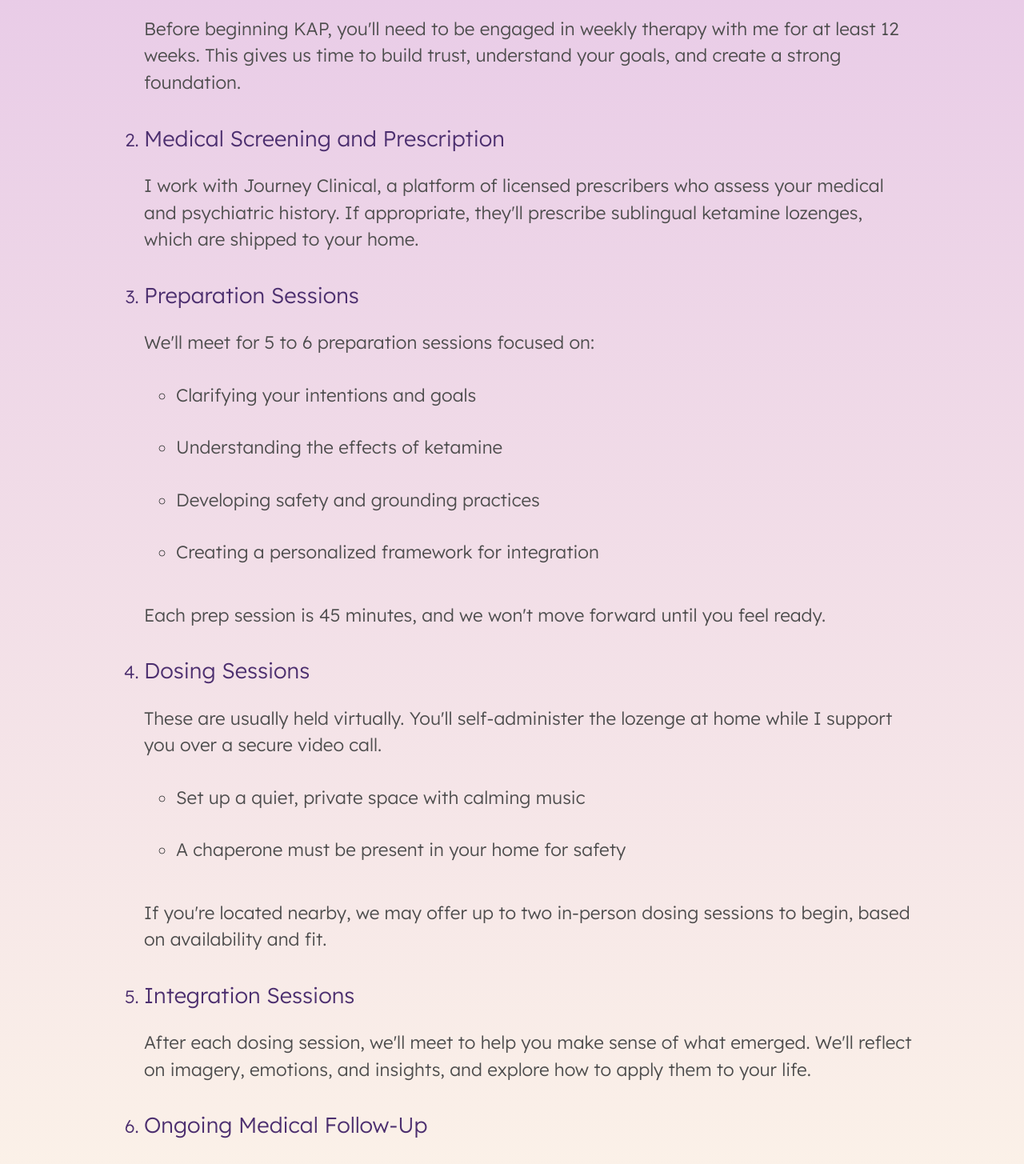
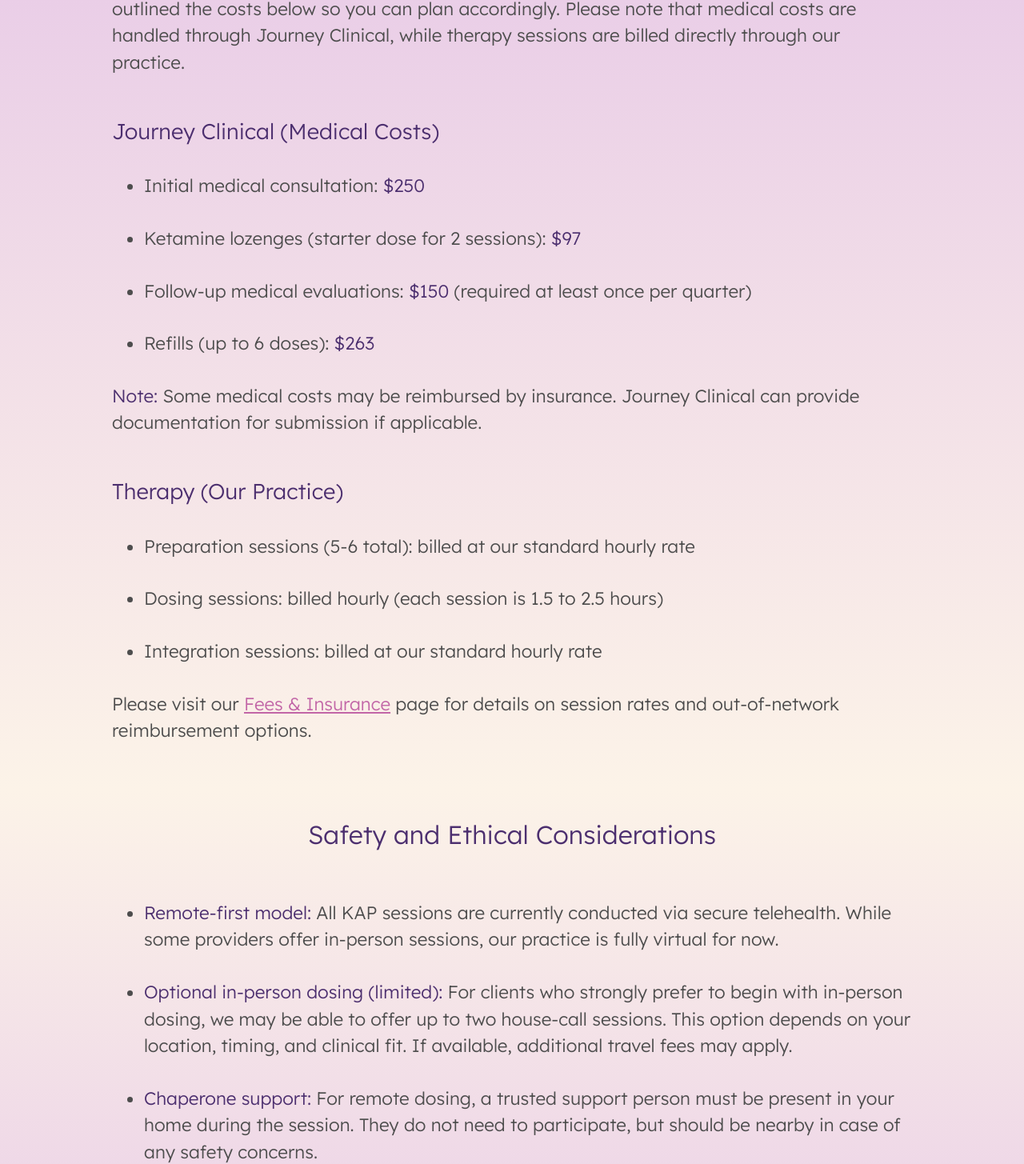
Before and after one commit to mazenswar/calm, a Next.js app: page /kap in a window 1280 px wide. Shown: the part 4041-5496 px from the top of the page at 80% size. Built offline with nearby package versions, Linux system fonts and the light colour scheme.

Commit message:
v13.1 adpage illustration

```diff
--- a/app/kap/Keta.js
+++ b/app/kap/Keta.js
@@ -209,91 +209,6 @@
 
 			<section className="keta-box alt">
 				<div className="content">
-					<h2>What to Expect: The KAP Process</h2>
-					<ol className="kap-steps">
-						<li>
-							<div className="step">
-								<h3>Regular Therapy First</h3>
-								<p>
-									Before beginning KAP, you{"'"}ll need to be engaged in weekly
-									therapy with me for at least 12 weeks. This gives us time to
-									build trust, understand your goals, and create a strong
-									foundation.
-								</p>
-							</div>
-						</li>
-						<li>
-							<div className="step">
-								<h3>Medical Screening and Prescription</h3>
-								<p>
-									I work with Journey Clinical, a platform of licensed
-									prescribers who assess your medical and psychiatric history.
-									If appropriate, they{"'"}ll prescribe sublingual ketamine
-									lozenges, which are shipped to your home.
-								</p>
-							</div>
-						</li>
-						<li>
-							<div className="step">
-								<h3>Preparation Sessions</h3>
-								<p>
-									We{"'"}ll meet for 5 to 6 preparation sessions focused on:
-								</p>
-								<ul>
-									<li>Clarifying your intentions and goals</li>
-									<li>Understanding the effects of ketamine</li>
-									<li>Developing safety and grounding practices</li>
-									<li>Creating a personalized framework for integration</li>
-								</ul>
-								<p>
-									Each prep session is 45 minutes, and we won{"'"}t move forward
-									until you feel ready.
-								</p>
-							</div>
-						</li>
-						<li>
-							<div className="step">
-								<h3>Dosing Sessions</h3>
-								<p>
-									These are usually held virtually. You{"'"}ll self-administer
-									the lozenge at home while I support you over a secure video
-									call.
-								</p>
-								<ul>
-									<li>Set up a quiet, private space with calming music</li>
-									<li>A chaperone must be present in your home for safety</li>
-								</ul>
-								<p>
-									If you{"'"}re located nearby, we may offer up to two in-person
-									dosing sessions to begin, based on availability and fit.
-								</p>
-							</div>
-						</li>
-						<li>
-							<div className="step">
-								<h3>Integration Sessions</h3>
-								<p>
-									After each dosing session, we{"'"}ll meet to help you make
-									sense of what emerged. We{"'"}ll reflect on imagery, emotions,
-									and insights, and explore how to apply them to your life.
-								</p>
-							</div>
-						</li>
-						<li>
-							<div className="step">
-								<h3>Ongoing Medical Follow-Up</h3>
-								<p>
-									Journey Clinical follows up at least quarterly to monitor your
-									progress and manage refills.
-								</p>
-							</div>
-						</li>
-					</ol>
-				</div>
-			</section>
-
-			<section className="keta-box">
-				<div className="content">
 					<div className="subsection">
 						<h2>Cost of Treatment</h2>
 
@@ -355,7 +270,7 @@
 				</div>
 			</section>
 
-			<section className="keta-box alt">
+			<section className="keta-box">
 				<div className="content">
 					<h2>Safety and Ethical Considerations</h2>
 
@@ -392,7 +307,7 @@
 				</div>
 			</section>
 
-			<section className="keta-box keta-links">
+			<section className="keta-box alt keta-links">
 				<div className="content">
 					<h2>Further Reading & Resources</h2>
 					<ul>
```
Also changed, not shown: app/components/Ads/v2/Hero.js (+11 -6 lines), app/components/Ads/v2/adpage.scss (+14 -1 lines), app/components/Ads/v2/assets/calmv2gads-1.png (added), app/components/Ads/v2/assets/calmv2gads.png (added).
